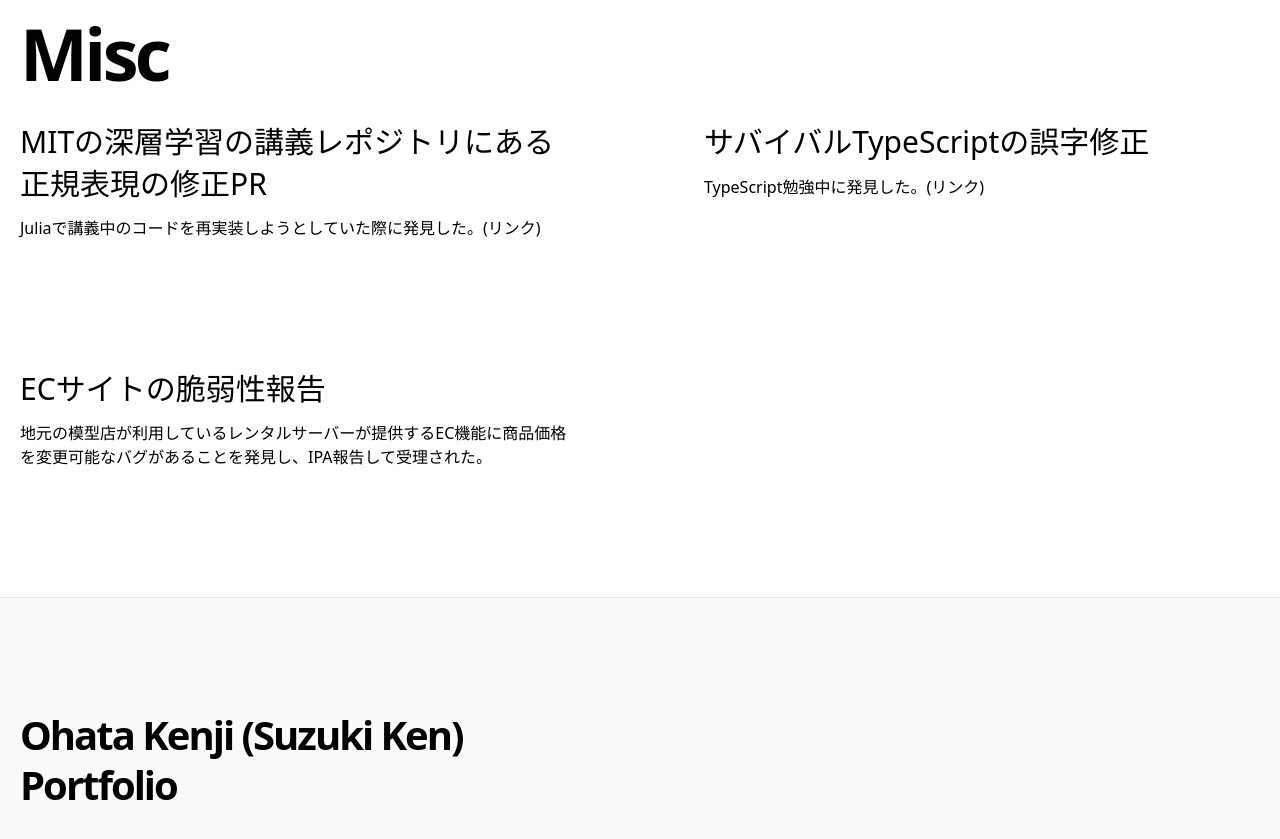
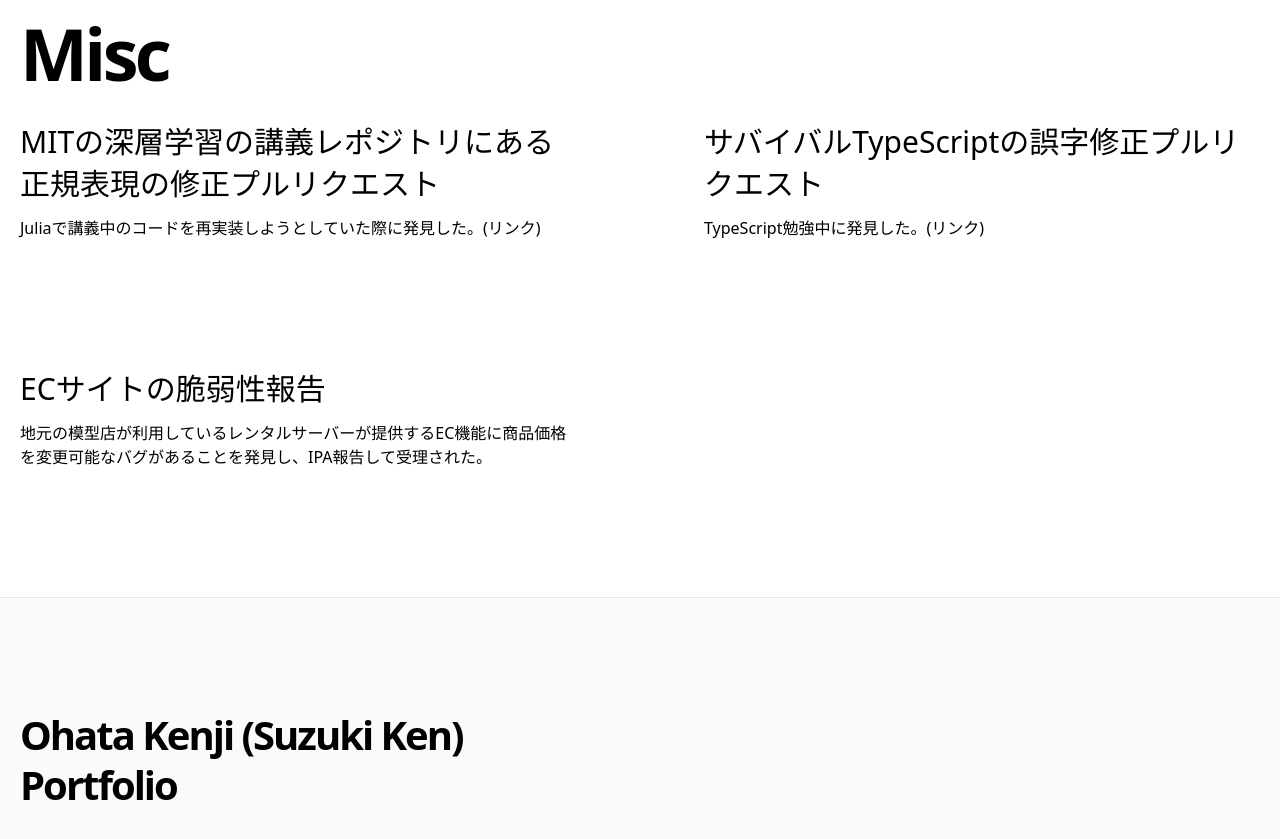
Before and after one commit to OhataKenji/portfolio, a Next.js app: page / in a window 1280 px wide. Shown: the part 2760-3599 px from the top of the page. Built offline with nearby package versions, Linux system fonts and the light colour scheme.

Commit message:
factor: description

```diff
--- a/components/misc.tsx
+++ b/components/misc.tsx
@@ -5,11 +5,11 @@ import MiscItem from './misc-item'
 
 const items = [
     {
-        'title': 'MITの深層学習の講義レポジトリにある正規表現の修正PR',
+        'title': 'MITの深層学習の講義レポジトリにある正規表現の修正プルリクエスト',
         'child': (<span>Juliaで講義中のコードを再実装しようとしていた際に発見した。<Link href={"https://github.com/aamini/introtodeeplearning/pull/65"}><a className="hover:underline">(リンク)</a></Link></span>)
     },
     {
-        'title': 'サバイバルTypeScriptの誤字修正',
+        'title': 'サバイバルTypeScriptの誤字修正プルリクエスト',
         'child': (<span>TypeScript勉強中に発見した。<Link href={'https://github.com/yytypescript/book/pull/13'}><a className="hover:underline">(リンク)</a></Link></span>)
     },
     {
```
